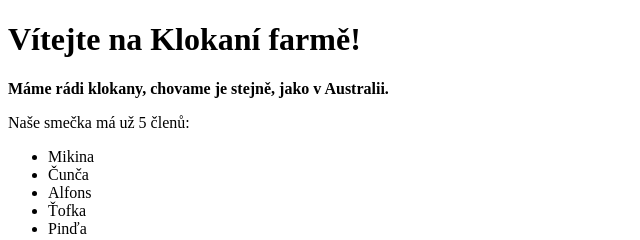
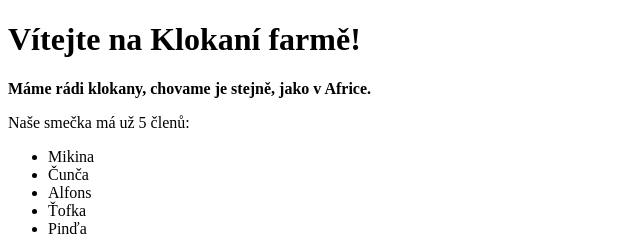
Before and after one commit to jficz/rg-spoluprace, a plain HTML site: page index.html in a window 1280 px wide. Shown: the top 240 px of the page, 0-640 px from the left. Drawn offline with Linux system fonts and the light colour scheme.

Commit message:
update to Africa

```diff
--- a/index.html
+++ b/index.html
@@ -8,7 +8,7 @@
 </head>
 <body>
     <h1>Vítejte na Klokaní farmě!</h1>
-    <p><strong>Máme rádi klokany, chovame je stejně, jako v Australii.</strong></p>
+    <p><strong>Máme rádi klokany, chovame je stejně, jako v Africe.</strong></p>
     <p>Naše smečka má už 5 členů:</p>
     <ul>
         <li>
```
